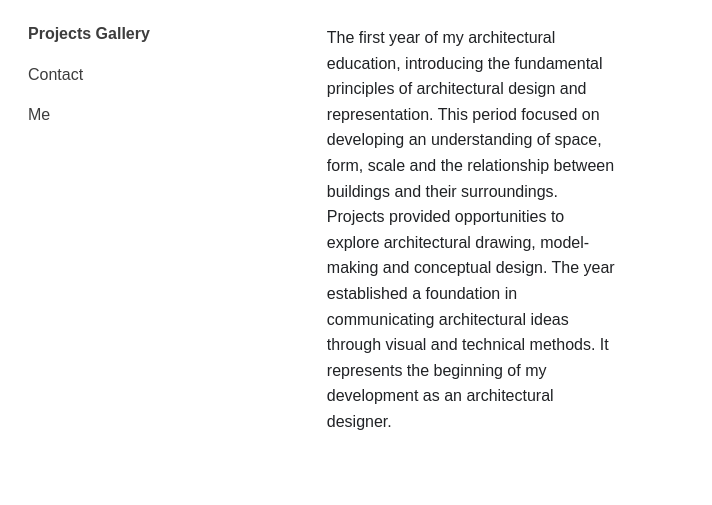
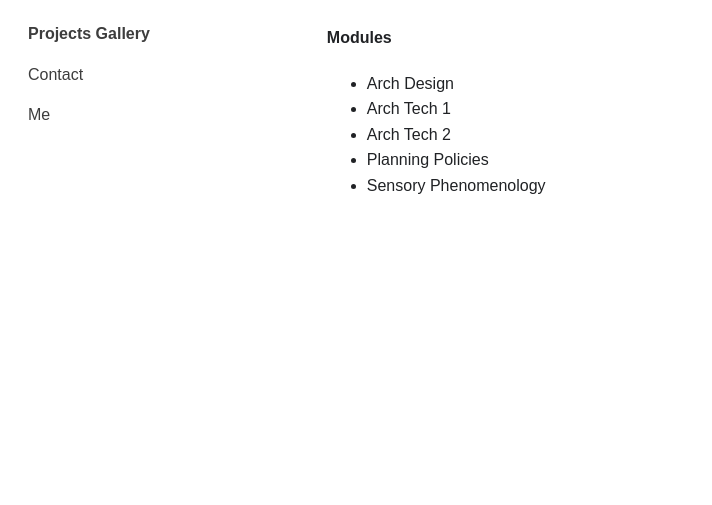
Before and after one commit to MARLONREX/marlonmacdermott.com, a plain HTML site: page maup-1.html in a window 1280 px wide. Shown: the part 242-747 px from the top of the page, 0-712 px from the left. Drawn offline with Linux system fonts and the light colour scheme; grey boxes are pictures that could not be loaded.

Commit message:
List the MAup 1 modules

```diff
--- a/maup-1.html
+++ b/maup-1.html
@@ -6,7 +6,7 @@
   <title>MAup 1 — Marlon MacDermott</title>
   <link rel="stylesheet" href="site.css?v=8">
   <link rel="stylesheet" href="folder-project.css?v=1">
-<meta name="description" content="A steel-clad countryside café connecting visitors with estate paths and bridleways."><style>.folder-project-copy p{margin:0 0 1.25em}
+<meta name="description" content="MAup 1 architectural work and first-year modules."><style>.folder-project-copy p{margin:0 0 1.25em}
 .sidebar-name{font-size:13px;font-weight:600}.project-menu a,.project-menu button{color:#3d3d3d;font-weight:500}.project-menu .gallery-link{color:#3d3d3d;font-weight:700}.project-menu a:hover{color:#343434}@media(max-width:820px){.sidebar-name{font-size:12px}}
 /* Café page reading and navigation refinements. */
 .folder-project-copy { font-size:16px; line-height:1.6; }
@@ -93,7 +93,7 @@
       <h1 data-folder-title>MAup 1</h1>
     </header>
     <div class="folder-project-layout">
-      <article class="folder-project-copy" style="white-space:normal"><p>The first year of my architectural education, introducing the fundamental principles of architectural design and representation. This period focused on developing an understanding of space, form, scale and the relationship between buildings and their surroundings. Projects provided opportunities to explore architectural drawing, model-making and conceptual design. The year established a foundation in communicating architectural ideas through visual and technical methods. It represents the beginning of my development as an architectural designer.</p></article>
+      <article class="folder-project-copy" style="white-space:normal"><p><strong>Modules</strong></p><ul><li>Arch Design</li><li>Arch Tech 1</li><li>Arch Tech 2</li><li>Planning Policies</li><li>Sensory Phenomenology</li></ul></article>
       <section class="folder-project-images" aria-label="Project images"><figure><a href="WorkPages/MAup%201/primaryimage/20230603_203058.jpg"><img src="WorkPages/MAup%201/primaryimage/20230603_203058.jpg" alt="MAup 1 — first-year architectural work"></a></figure><figure><a href="WorkPages/MAup%201/Image2/20221213_172810.jpg"><img src="WorkPages/MAup%201/Image2/20221213_172810.jpg" alt="Drawing of an arched window and moulding" loading="lazy"></a></figure><figure><a href="WorkPages/MAup%201/Image2/20230118_162247.jpg"><img src="WorkPages/MAup%201/Image2/20230118_162247.jpg" alt="Black-and-white photograph of an interior model with sunlight on the back wall" loading="lazy"></a></figure><figure><a class="ceiling-panel" href="WorkPages/MAup%201/Image2/20221213_172728.jpg"><img src="WorkPages/MAup%201/Image2/20221213_172728.jpg" alt="Decorative ceiling panel study with a circular centre" loading="lazy"></a></figure></section>
     </div>
 
```
